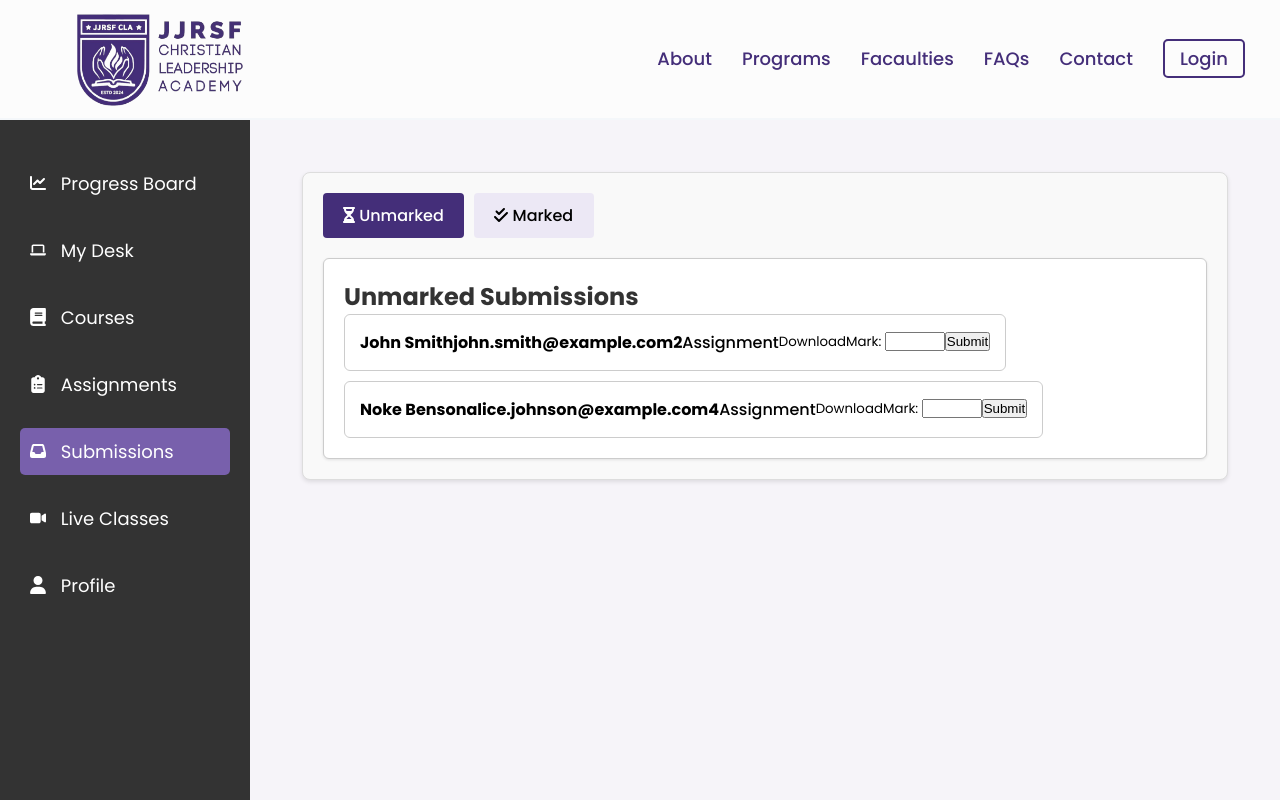
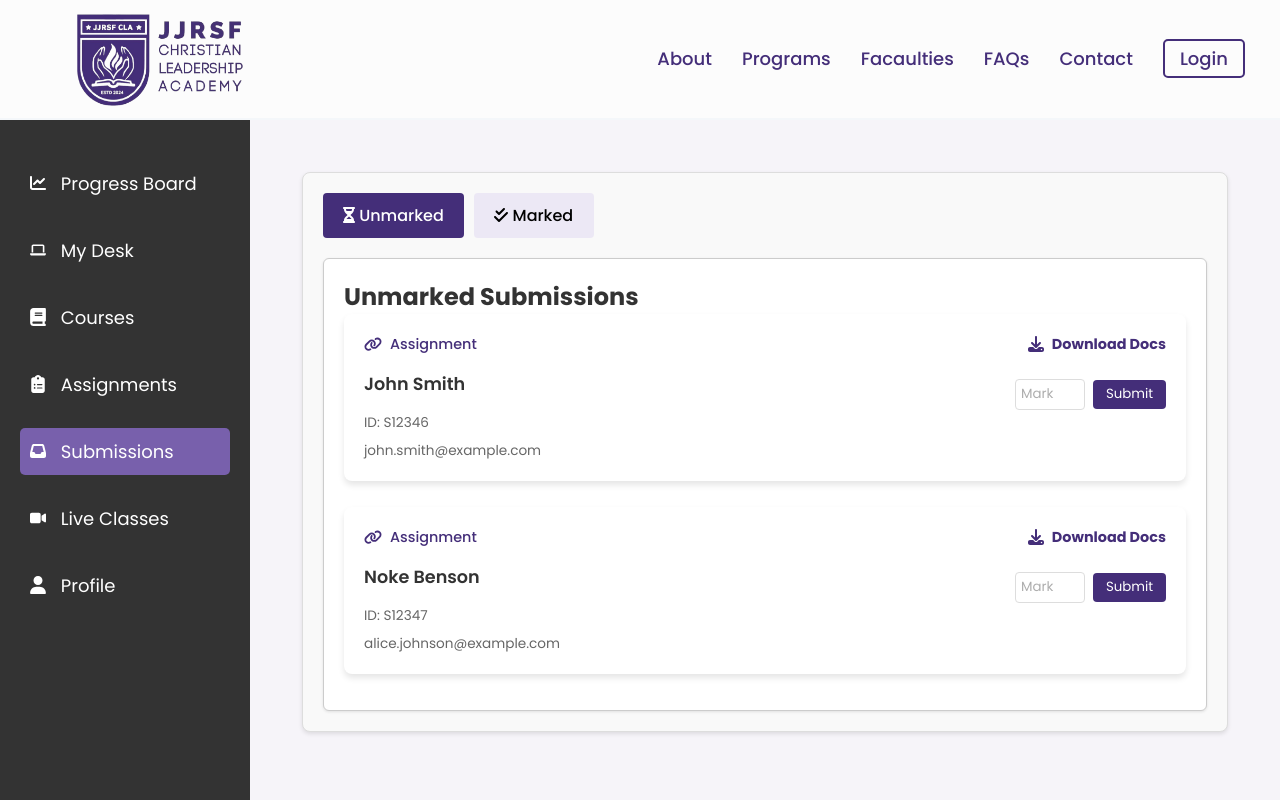
Before and after one commit to geekelo/cla-students, a React (Create React App) app: page /portal/assignments/1 in a window 1280 px wide. Both pictures are taken after a click on the button "Submissions". Shown: the top 800 px of the page. Built offline with nearby package versions, Linux system fonts and the light colour scheme.

Commit message:
restyled the submissions page (#31)
* restyled the submissions page

* made changes in submissions page

```diff
--- a/src/components/portal/intenalPages/submissions/submissionsItem.js
+++ b/src/components/portal/intenalPages/submissions/submissionsItem.js
@@ -1,5 +1,7 @@
 import React, { useState } from 'react';
 import PropTypes from 'prop-types';
+import { FontAwesomeIcon } from '@fortawesome/react-fontawesome';
+import { faLink, faDownload } from '@fortawesome/free-solid-svg-icons';
 
 function SubmissionItem({ submission }) {
   const [mark, setMark] = useState('');
@@ -12,22 +14,33 @@ function SubmissionItem({ submission }) {
     e.preventDefault();
     setMark('');
   };
+
   return (
-    <li>
-      <button className="submission-item" type="button" tabIndex={0}>
-        <span className="submission-text">
-          <strong>{submission.student_name}</strong>
-          <strong>{submission.student_email}</strong>
-          <strong>{submission.id}</strong>
+    <li className="submission-card">
+      <div className="submission-details">
+        <div className="submission-link">
+          <FontAwesomeIcon icon={faLink} className="link-icon" />
           <a href={`/portal/assignments/${submission.assignment_id}`}>Assignment</a>
-        </span>
-        <a>Download</a>
-        <span className="submission-date">{submission.dateSubmitted}</span>
-
-
+        </div>
+        <div className="submission-name">
+          {submission.student_name}
+        </div>
+        <div className="submission-info">
+          <div className="submission-id">ID: {submission.student_id}</div>
+          <div className="submission-email">{submission.student_email}</div>
+        </div>
+      </div>
+      <div className="submission-actions">
+        <div className="action-top">
+          <a className="download-link">
+            <FontAwesomeIcon icon={faDownload} className="download-icon" />
+            <span>Download Docs</span>
+          </a>
+        </div>
+        <div className="action-bottom">
           {submission.status === 'unmarked' ? (
-        <form onSubmit={handleSubmit}>
-          <label htmlFor={`mark-${submission.id}`}>Mark: </label>
+            <div className="unmarked-section">
+              <form onSubmit={handleSubmit} className="mark-form">
                 <input
                   type="number"
                   id={`mark-${submission.id}`}
@@ -35,14 +48,17 @@ function SubmissionItem({ submission }) {
                   onChange={handleMarkChange}
                   min="0"
                   max="100"
+                  placeholder="Mark"
                   required
                 />
-          <button type="submit" onClick={(e) => handleSubmit(e)}>Submit</button>
+                <button type="submit">Submit</button>
               </form>
+            </div>
           ) : (
             <span className="submission-mark">Score: {submission.score}%</span>
           )}
-      </button>
+        </div>
+      </div>
     </li>
   );
 }
@@ -50,7 +66,9 @@ function SubmissionItem({ submission }) {
 SubmissionItem.propTypes = {
   submission: PropTypes.shape({
     id: PropTypes.number.isRequired,
-    studentName: PropTypes.string.isRequired,
+    student_name: PropTypes.string.isRequired,
+    student_id: PropTypes.string.isRequired,
+    student_email: PropTypes.string.isRequired,
     dateSubmitted: PropTypes.string.isRequired,
     status: PropTypes.oneOf(['marked', 'unmarked']).isRequired,
   }).isRequired,
--- a/src/stylesheets/submissions.css
+++ b/src/stylesheets/submissions.css
@@ -63,34 +63,144 @@
   font-family: 'Poppins', sans-serif;
 }
 
-.submission-item {
+.submission-card {
+  background-color: #ffffff;
+  padding: 20px;
+  border-radius: 8px;
+  box-shadow: 0 4px 6px rgba(0, 0, 0, 0.1);
   display: flex;
   justify-content: space-between;
-  align-items: center;
-  padding: 15px;
-  background-color: white;
-  border: 1px solid #ccc;
-  border-radius: 6px;
-  cursor: pointer;
+  align-items: flex-start;
   transition: all 0.3s ease;
+  margin-bottom: 1rem;
   font-family: 'Poppins', sans-serif;
 }
 
-.submission-item:hover {
-  background-color: #f0f0f0;
+.submission-card:hover {
   transform: scale(1.02);
 }
 
-.submission-text {
+.submission-details {
+  display: flex;
+  flex-direction: column;
+  gap: 1rem;
+}
+
+.submission-link {
+  display: flex;
+  align-items: center;
+  gap: 0.5rem;
+}
+
+.link-icon {
+  color: #442e79;
+  font-size: 0.9rem;
+}
+
+.submission-link a {
+  color: #442e79;
+  text-decoration: none;
+  font-weight: 500;
+  font-size: 0.9rem;
+}
+
+.submission-link a:hover {
+  text-decoration: underline;
+}
+
+.submission-name {
+  font-size: 1.1rem;
+  font-weight: 600;
+  color: #333;
+}
+
+.submission-info {
+  display: flex;
+  flex-direction: column;
+  gap: 0.5rem;
+}
+
+.submission-id, .submission-email {
+  font-size: 0.85rem;
+  color: #666;
+}
+
+.submission-actions {
+  display: flex;
+  flex-direction: column;
+  gap: 1rem;
+  align-items: flex-end;
+}
+
+.action-top {
+  margin-bottom: 0.5rem;
+}
+
+.action-bottom {
+  display: flex;
+  align-items: center;
+}
+
+.download-link {
+  color: #442e79;
+  text-decoration: none;
+  font-weight: 700;
+  cursor: pointer;
+  display: flex;
+  align-items: center;
+  gap: 0.5rem;
+}
+
+.download-link span {
+  font-size: 0.9rem;
+}
+
+.download-icon {
   font-size: 1rem;
-  font-weight: 500;
+}
+
+.download-link:hover {
+  text-decoration: underline;
+}
+
+.unmarked-section {
+  display: flex;
+  justify-content: center;
+  width: 100%;
+}
+
+.mark-form {
+  display: flex;
+  gap: 0.5rem;
+  align-items: center;
+  justify-content: center;
+}
+
+.mark-form input {
+  width: 70px;
+  padding: 0.3rem;
+  border: 1px solid #ddd;
+  border-radius: 4px;
   font-family: 'Poppins', sans-serif;
 }
 
-.submission-date {
-  font-size: 0.9rem;
-  color: gray;
+.mark-form button {
+  padding: 0.3rem 0.8rem;
+  background-color: #442e79;
+  color: white;
+  border: none;
+  border-radius: 4px;
+  cursor: pointer;
   font-family: 'Poppins', sans-serif;
+}
+
+.mark-form button:hover {
+  background-color: #33225b;
+}
+
+.submission-mark {
+  color: #442e79;
+  font-weight: 500;
 }
 
 /* No Submissions Message */
```
Lines whose indentation alone changed are shown as unchanged.
